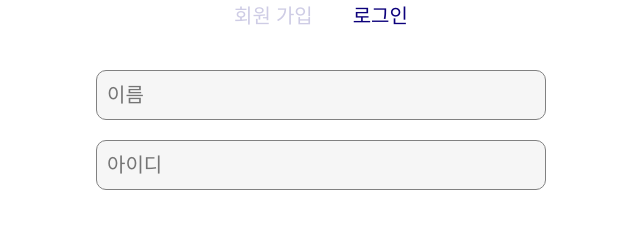
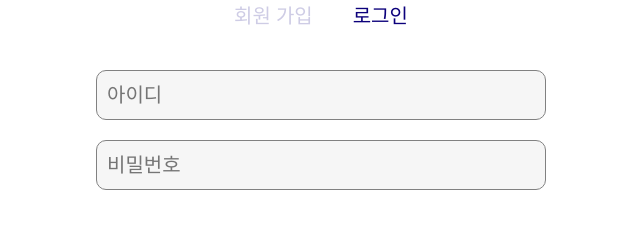
Before and after one commit to Lares2025/Web_Frontend, a Vue app: page / in a window 1280 px wide. Shown: the part 210-448 px from the top of the page, without its empty margins (319-959 px from the left). Built offline with nearby package versions, Linux system fonts and the light colour scheme; a web font is replaced by a local one.

Commit message:
chore :: input type, placeholder text - 회원가입에서의 비밀번호 input type을 password로 바꿈 - 로그인 placeholder 안 텍스트 바꿈

```diff
--- a/src/pages/VueLogin.vue
+++ b/src/pages/VueLogin.vue
@@ -9,13 +9,8 @@
       <div>로그인</div>
     </div>
     <div :style="InputContain">
-      <input placeholder="이름" :style="SigninInput" class="signininput" />
-      <input
-        placeholder="아이디"
-        type="password"
-        :style="SigninInput"
-        class="signininput"
-      />
+      <input placeholder="아이디" :style="SigninInput" class="signininput" />
+      <input placeholder="비밀번호" :style="SigninInput" class="signininput" />
     </div>
     <button :style="SigninButton">로그인</button>
   </div>
```
Also changed, not shown: src/pages/VueSignin.vue (+6 -1 lines).
